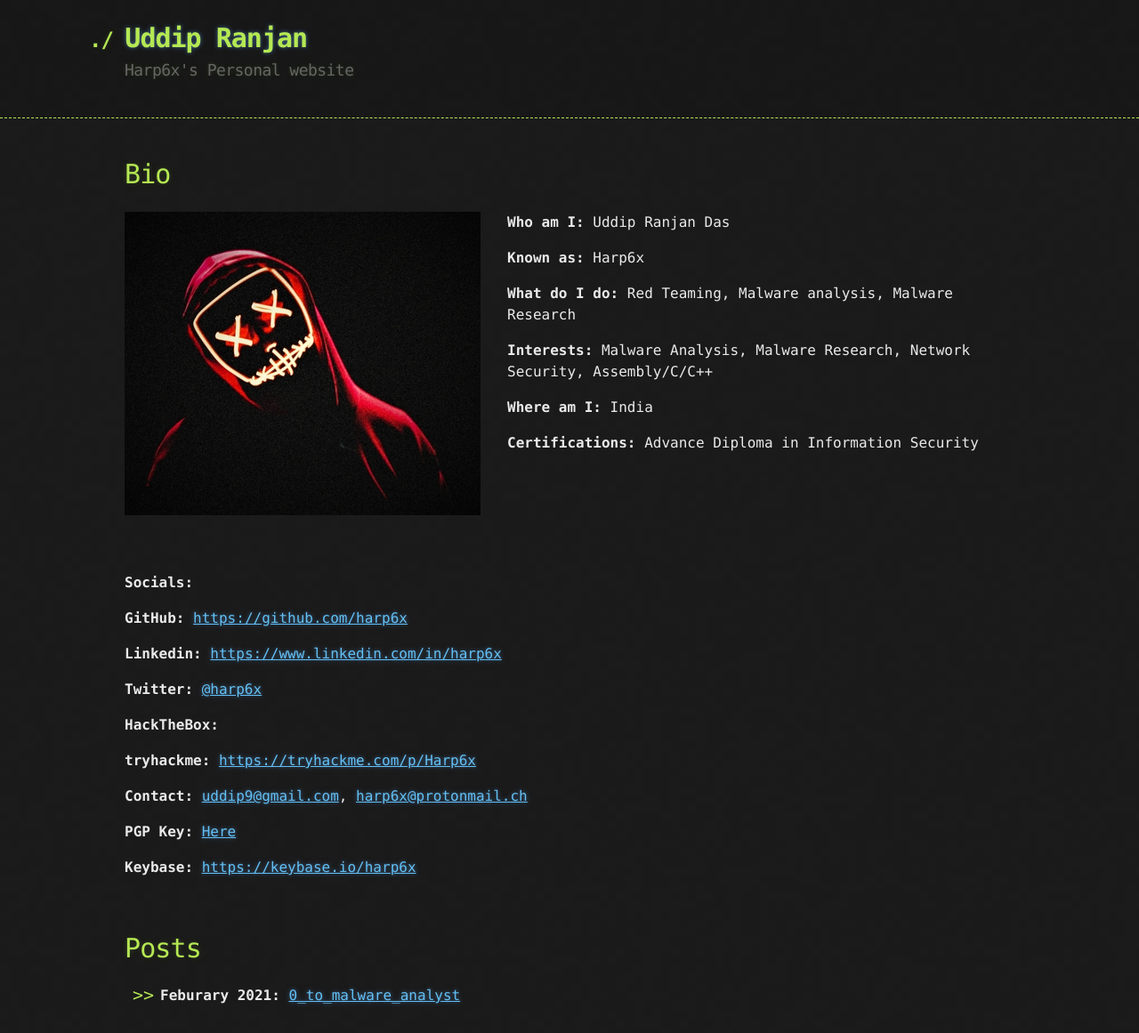
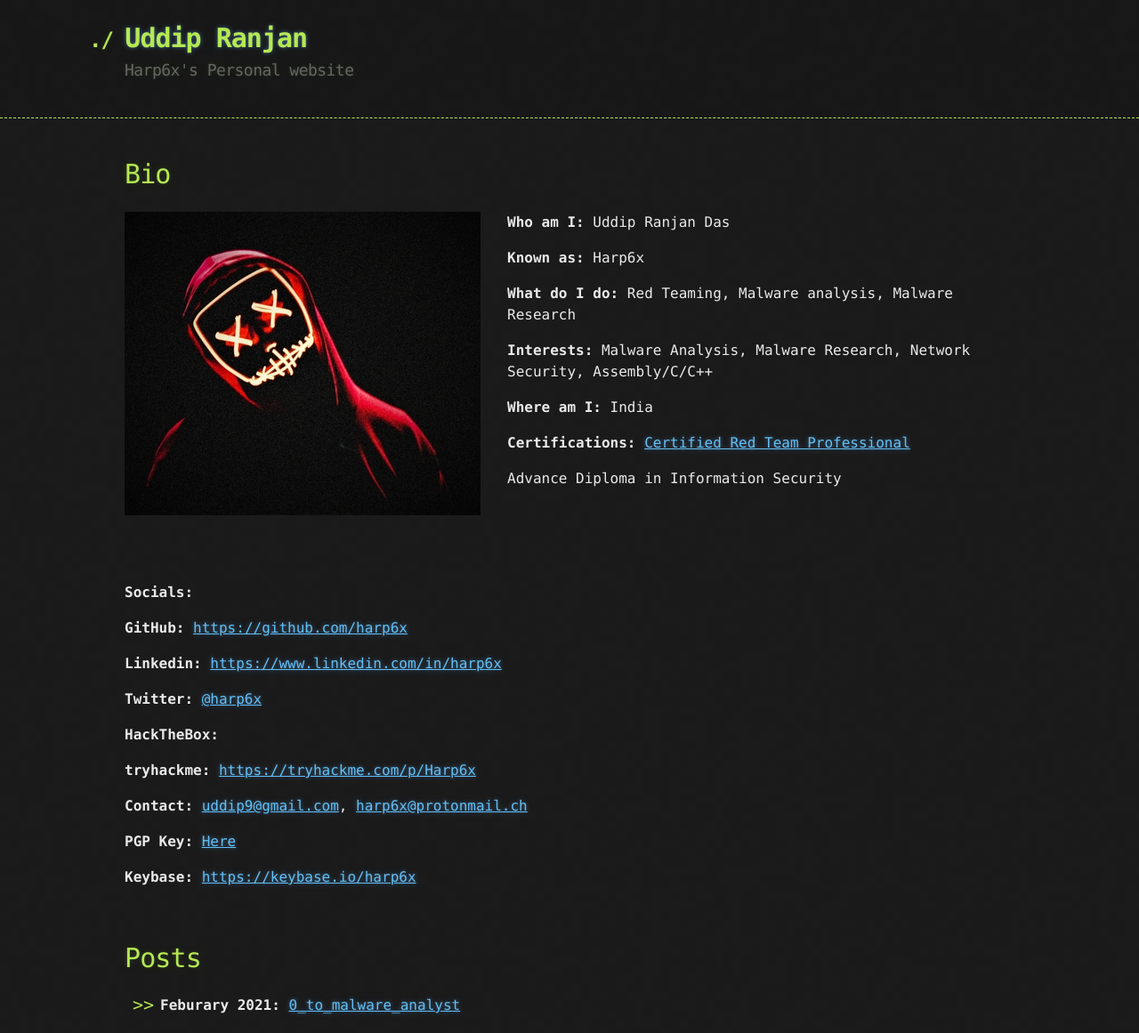
Before and after one commit to Harp6x/harp6x.github.io, a Jekyll site: the page built from index.md, in a window 1280 px wide. Shown: the whole page at 89% size. Built offline with Jekyll 4.4.1, drawn with Linux system fonts in a browser that asks for light colours; our own code applies the rules of GitHub Pages for plain Markdown files.

Commit message:
Update index.md

```diff
--- a/index.md
+++ b/index.md
@@ -13,7 +13,9 @@
 
 **Where am I:** India
 
-**Certifications:** Advance Diploma in Information Security
+**Certifications:** [Certified Red Team Professional](https://www.credential.net/f86a21bc-8852-4c4f-a6d8-d2b32f1c995a)
+
+Advance Diploma in Information Security
 
 <br clear="left"/>
 <br />
```
